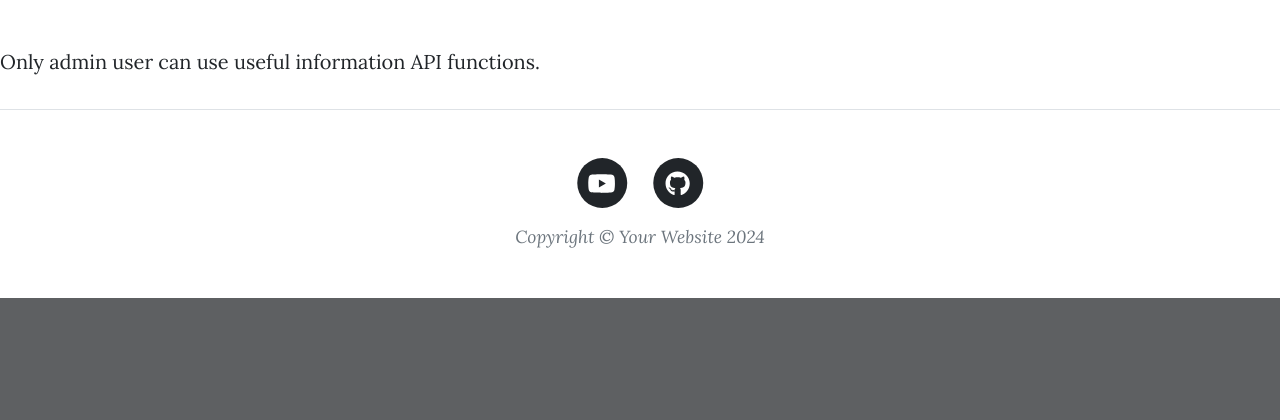
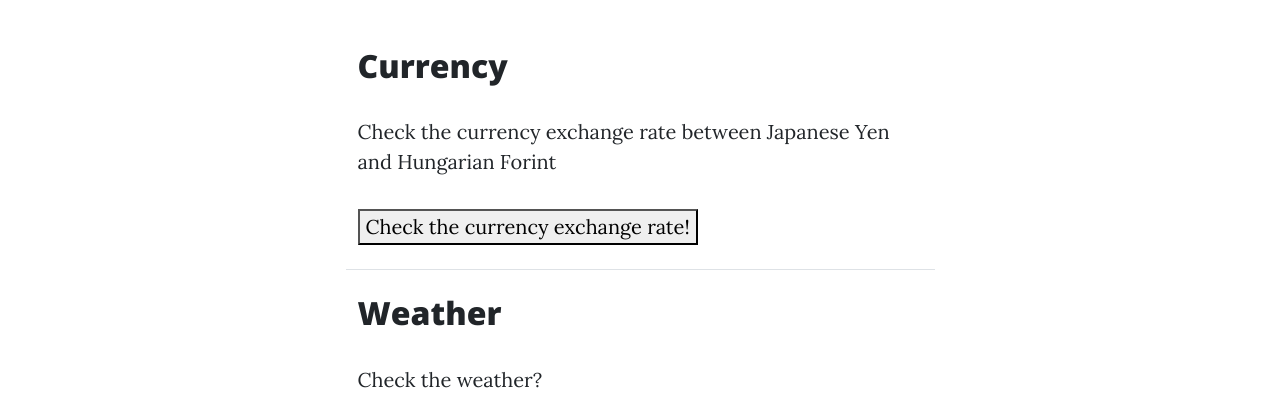
Before and after one commit to taka-rl/flask_webapp, a Flask app: page /useful_info in a window 1280 px wide. Shown: the part 603-1023 px from the top of the page. Before the commit the page ends 901 px from the top, so only its background shows below. Run offline with Flask 3, Linux system fonts and the light colour scheme; some libraries are stand-ins or nearby versions.

Commit message:
only admin user can see useful info.html

```diff
--- a/templates/header.html
+++ b/templates/header.html
@@ -105,6 +105,7 @@
                 >Hobby</a
               >
             </li>
+            {% if current_user.id == 1: %}
             <li class="nav-item">
               <a
                 class="nav-link px-lg-3 py-3 py-lg-4"
@@ -112,6 +113,7 @@
                 >Useful Info</a
               >
             </li>
+            {% endif %}
             <li class="nav-item">
               <a
                 class="nav-link px-lg-3 py-3 py-lg-4"
--- a/templates/useful_info.html
+++ b/templates/useful_info.html
@@ -19,7 +19,6 @@
 
 <!-- Main Content-->
 <main class="mb-4">
-  {% if current_user.id == 1: %}
   <div class="container px-4 px-lg-5">
     <div class="row gx-4 gx-lg-5 justify-content-center">
       <div class="col-md-10 col-lg-8 col-xl-7">
@@ -42,9 +41,6 @@
       </div>
     </div>
   </div>
-  {% else %}
-  <p>Only admin user can use useful information API functions.</p>
-  {% endif %}
 </main>
 
 {% include "footer.html" %}
```
